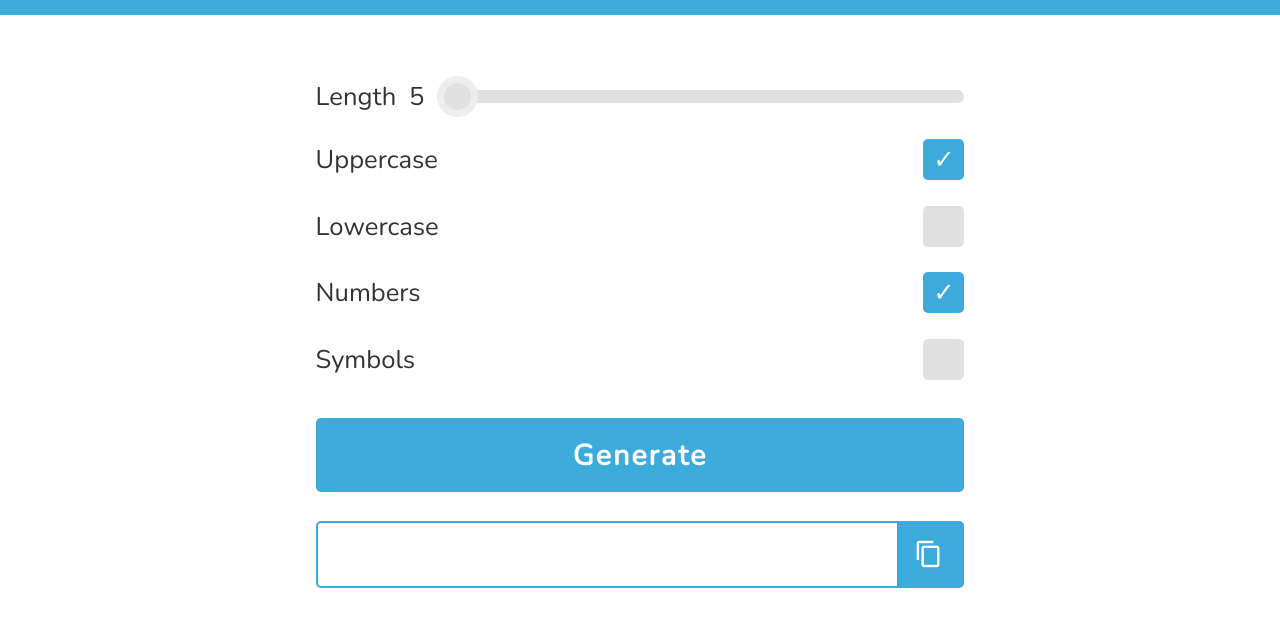
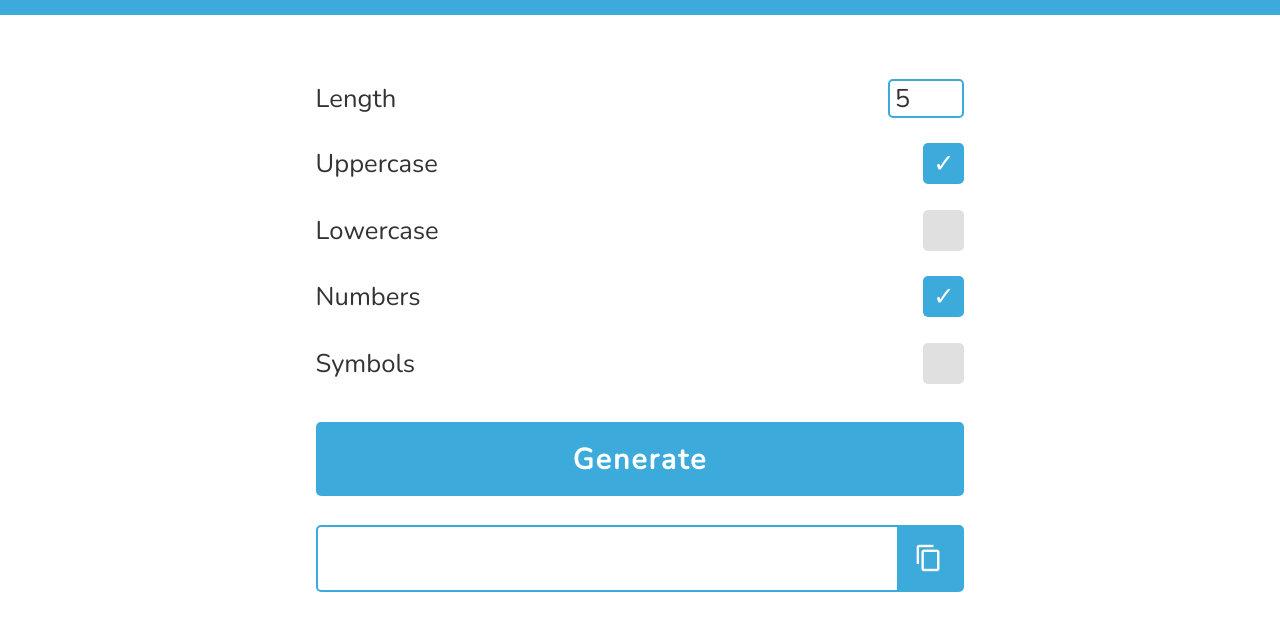
Before and after one commit to James868/password-generator, a plain HTML site: page index.html in a window 1280 px wide. Shown: the part 75-706 px from the top of the page. Drawn offline with nearby package versions, Linux system fonts and the light colour scheme; files whose address does not match are found by name.

Commit message:
feat(length-setting): change input type, range -> number

```diff
--- a/index.html
+++ b/index.html
@@ -23,8 +23,7 @@
               <ul class="settings__list">
                 <li class="settings__item">
                   <label class="setting__name" for="length">Length </label>
-                  <span class="length-value js-length-value">5</span>
-                  <input id="length" class="setting__range js-length" type="range" min="5" max="128" value="5">
+                  <input id="length" class="setting__range js-length" type="number" min="5" max="128" value="5">
                 </li>
 
                 <li class="settings__item">
--- a/styles/sass/main.scss
+++ b/styles/sass/main.scss
@@ -99,26 +99,11 @@ $whisper: #ededed;
 }
 
 .setting__range {
-  @include prefix(appearance, none);
-  @include track;
-
-  width: 85%;
-  height: 0.5em;
-
-  &::-webkit-slider-thumb {
-    -webkit-appearance: none;
-    @include thumb;
-  }
-
-  &::-moz-range-thumb {
-    -moz-appearance: none;
-    @include thumb;
-  }
-
-  &::-ms-thumb {
-    -ms-appearance: none;
-    @include thumb;
-  }
+  outline: none;
+  border: 2px solid $summer-sky;
+  border-radius: 5px;
+  padding: 0 0.2em;
+  width: 3em;
 }
 
 .setting__toggle {
```
Also changed, not shown: styles/style.min.css, 1 other file.
